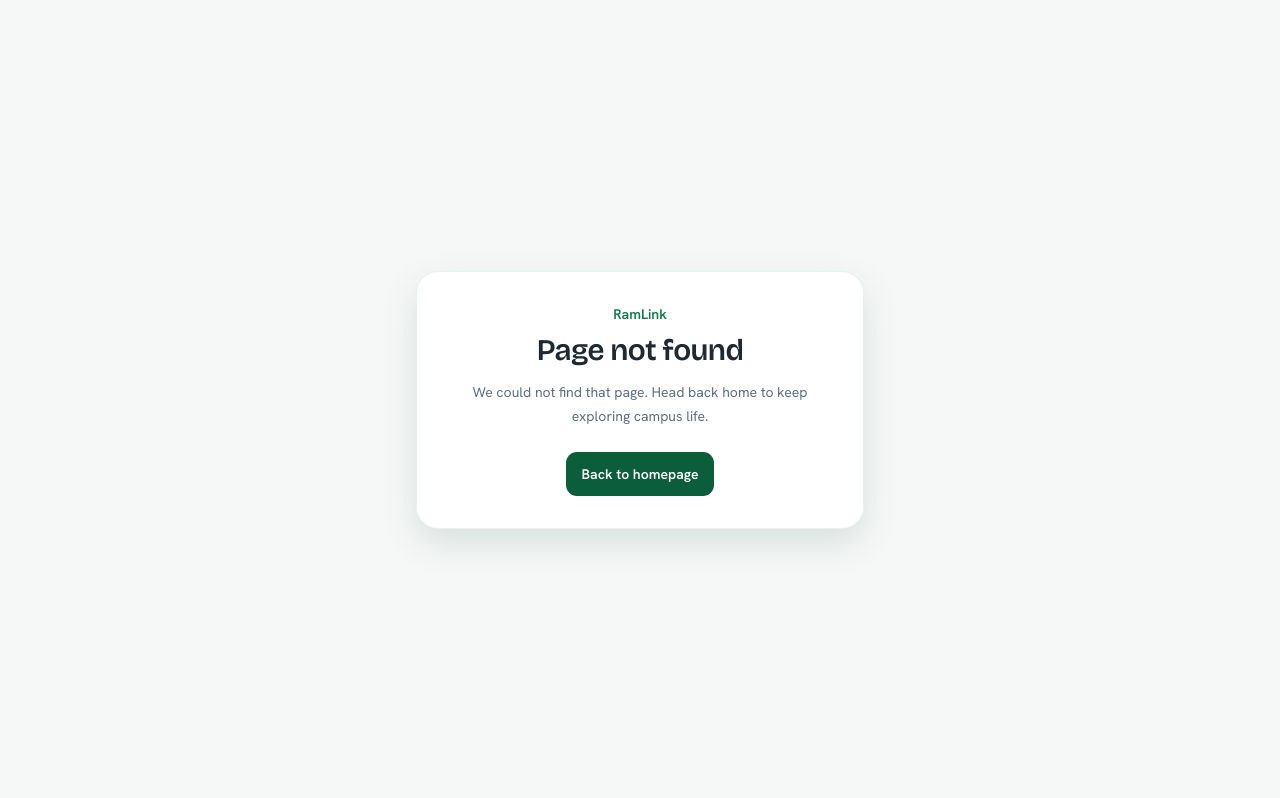
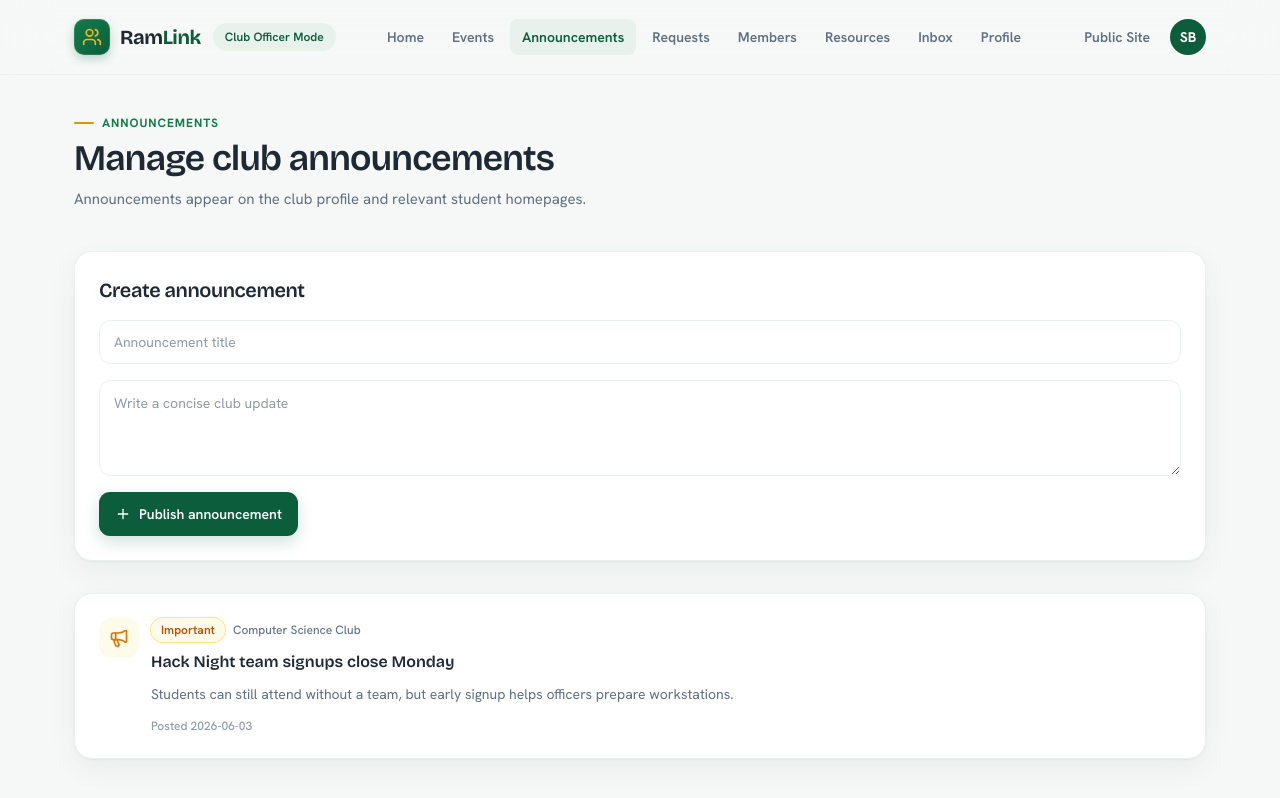
Before and after one commit to sambatrausmc/RamLink, a Next.js app: page /club/announcements in a window 1280 px wide. Before the commit this address had no page. Built offline with nearby package versions, Linux system fonts and the light colour scheme.

Commit message:
add club officer announcements page

```diff
--- /dev/null
+++ b/app/(club)/club/announcements/page.tsx
@@ -0,0 +1,44 @@
+import { Plus } from "lucide-react";
+import { AnnouncementCard } from "@/components/cards/announcement-card";
+import { PageHeader } from "@/components/common/page-header";
+import { Button } from "@/components/ui/button";
+import { Card, CardContent } from "@/components/ui/card";
+import { Input } from "@/components/ui/input";
+import { announcements } from "@/lib/mock-data";
+export default function ClubAnnouncementsPage() {
+  const clubAnnouncements = announcements.filter(
+    (announcement) => announcement.clubId === "cs-club",
+  );
+  return (
+    <div className="space-y-8">
+      <PageHeader
+        eyebrow="Announcements"
+        title="Manage club announcements"
+        description="Announcements appear on the club profile and relevant student homepages."
+      />
+      <Card>
+        <CardContent>
+          <h2 className="font-display text-xl font-semibold tracking-[-0.02em] text-brand-ink">
+            Create announcement
+          </h2>
+          <form className="mt-4 grid gap-4">
+            <Input placeholder="Announcement title" />
+            <textarea
+              className="min-h-24 rounded-[12px] border border-brand-mist bg-white px-3.5 py-3 text-sm text-brand-ink outline-none transition placeholder:text-brand-muted/70 focus:border-brand-greenfocus:ring-2 focus:ring-brand-green/15"
+              placeholder="Write a concise club update"
+            />
+            <Button className="w-fit">
+              <Plus className="h-4 w-4" />
+              Publish announcement
+            </Button>
+          </form>
+        </CardContent>
+      </Card>
+      <section className="space-y-4">
+        {clubAnnouncements.map((announcement) => (
+          <AnnouncementCard key={announcement.id} announcement={announcement} />
+        ))}
+      </section>
+    </div>
+  );
+}
```
